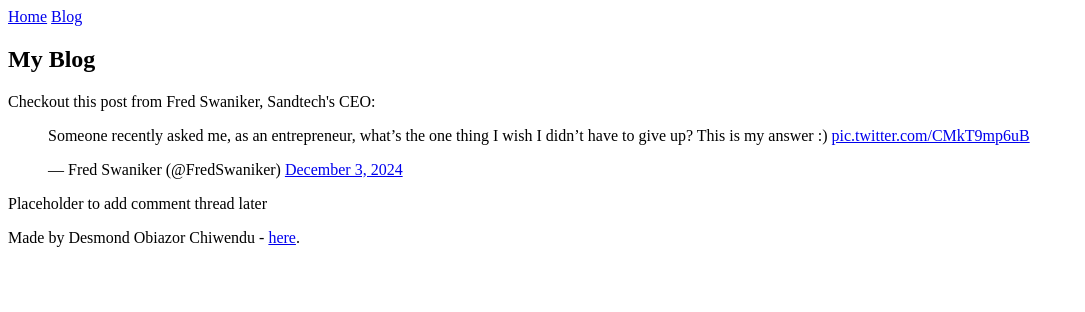
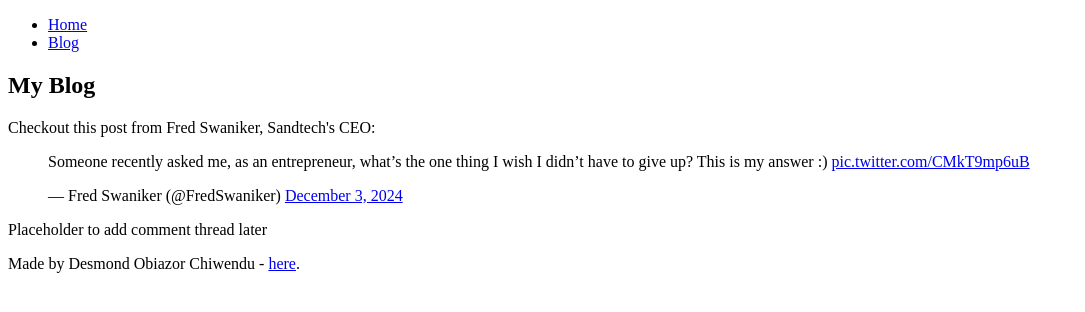
Before and after one commit to Desmond-Obiazor/My_First_Portfolio, a plain HTML site: page html_basic/tweets.html in a window 1280 px wide. Shown: the whole page, without its empty margins (0-1085 px from the left). Drawn offline with Linux system fonts and the light colour scheme.

Commit message:
updated html files

```diff
--- a/html_basic/tweets.html
+++ b/html_basic/tweets.html
@@ -3,22 +3,22 @@
 <head>
     <meta charset="UTF-8">
     <meta name="viewport" content="width=device-width, initial-scale=1.0">
-    <title>Tweets</title>
+    <title>Blog</title>
 </head>
 <body>
     <header>
         <nav>
-            <a href="index.html">Home</a>
-            <a href="tweets.html">Blog</a>
+            <ul>
+                <li><a href="index.html">Home</a></li>
+                <li><a href="tweets.html">Blog</a></li>
+            </ul>
         </nav>
     </header>
 
     <main>
         <article>
             <h1>My Blog</h1>
-
             <p>Checkout this post from Fred Swaniker, Sandtech's CEO:</p>
-
             <blockquote class="twitter-tweet">
                 <p lang="en" dir="ltr">Someone recently asked me, as an entrepreneur, what’s the one thing I wish I didn’t have to give up? This is my answer :) <a href="https://t.co/CMkT9mp6uB">pic.twitter.com/CMkT9mp6uB</a></p>&mdash; Fred Swaniker (@FredSwaniker) <a href="https://twitter.com/FredSwaniker/status/1863943692668580336?ref_src=twsrc%5Etfw">December 3, 2024</a>
             </blockquote>
```
Also changed, not shown: html_basic/index.html (+4 -2 lines).
